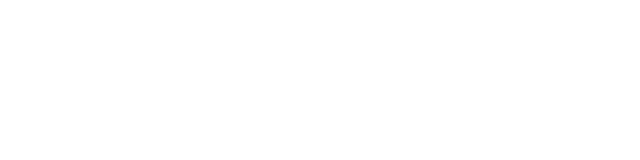
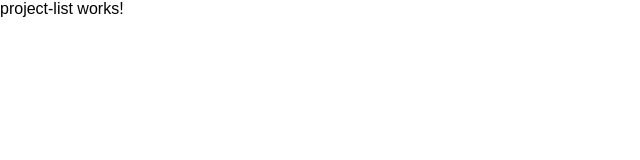
Before and after one commit to wghglory/h5-projectReview, an Angular app: page /projects in a window 1280 px wide. Before the commit this address led to /. Shown: the top 160 px of the page, without its empty margins (0-640 px from the left). Built offline with nearby package versions, Linux system fonts and the light colour scheme; a small style sheet from the web is missing.

Commit message:
add project module and route for projectList

```diff
--- a/src/app/app.module.ts
+++ b/src/app/app.module.ts
@@ -8,6 +8,7 @@
 import { LoginComponent } from './login/login.component';
 import { LoginService } from './login/login.service';
 import { HomeComponent } from './home/home.component';
+import { ProjectModule } from './project/project.module';
 
 @NgModule({
   declarations: [AppComponent, LoginComponent, HomeComponent],
@@ -18,10 +19,10 @@
     RouterModule.forRoot([
       { path: '', component: HomeComponent },
       { path: 'login', component: LoginComponent }
-      // { path: 'projects', component: LoginComponent }
       // { path: '', redirectTo: 'projects', pathMatch: 'full' },
       // { path: '**', redirectTo: 'projects', pathMatch: 'full' }
-    ])
+    ]),
+    ProjectModule
   ],
   providers: [LoginService],
   bootstrap: [AppComponent]
--- /dev/null
+++ b/src/app/project/project-list/project-list.component.html
@@ -0,0 +1,3 @@
+<p>
+  project-list works!
+</p>
--- /dev/null
+++ b/src/app/project/project-list/project-list.component.ts
@@ -0,0 +1,12 @@
+import { Component, OnInit } from '@angular/core';
+
+@Component({
+  // selector: 'app-project-list',
+  templateUrl: './project-list.component.html',
+  styleUrls: ['./project-list.component.scss']
+})
+export class ProjectListComponent implements OnInit {
+  constructor() {}
+
+  ngOnInit() {}
+}
```
Also changed, not shown: src/app/project/project.module.ts (added, +21 -0 lines), src/app/project/project-list/project-list.component.scss (added), 1 other file (tests, documents, lock files or other folders).
